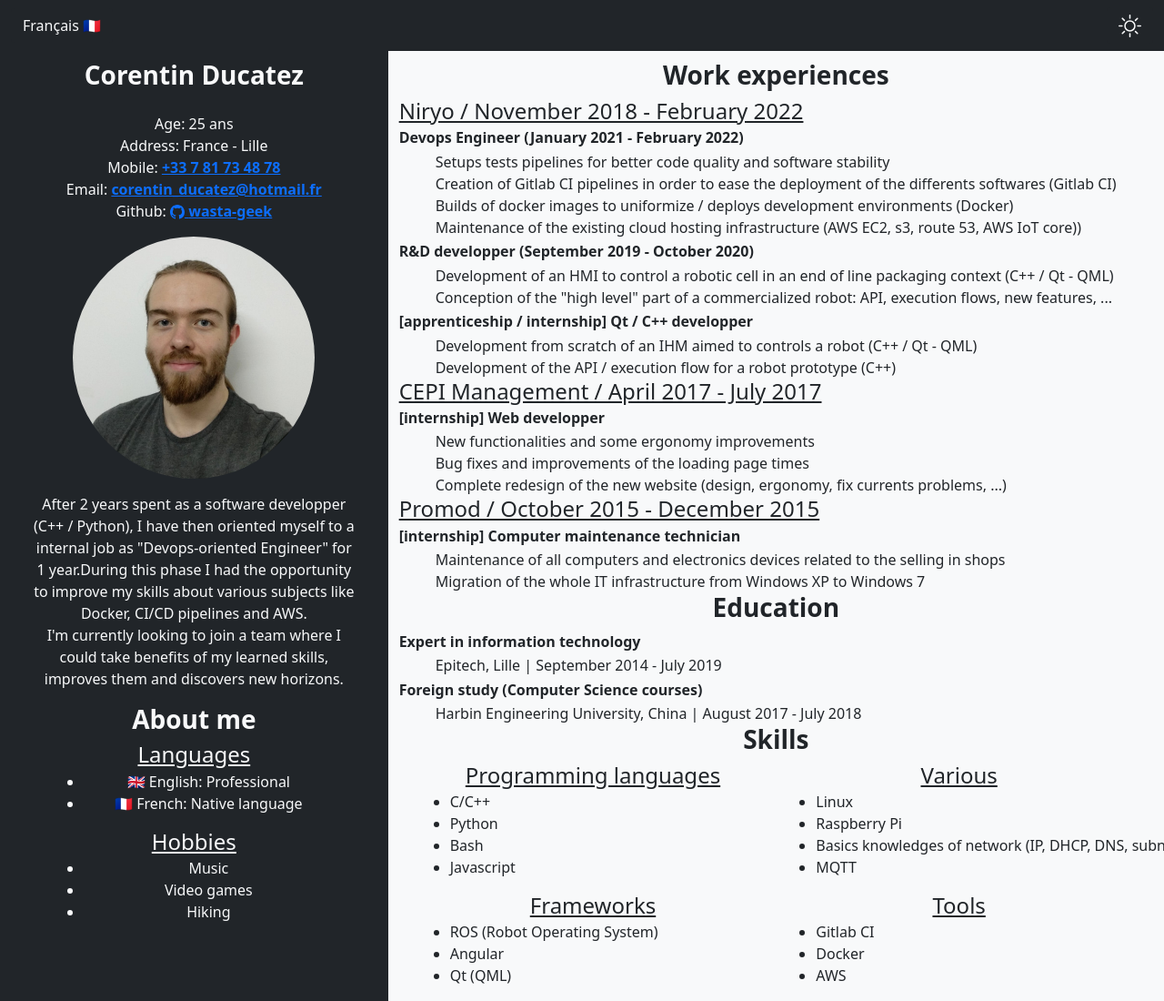
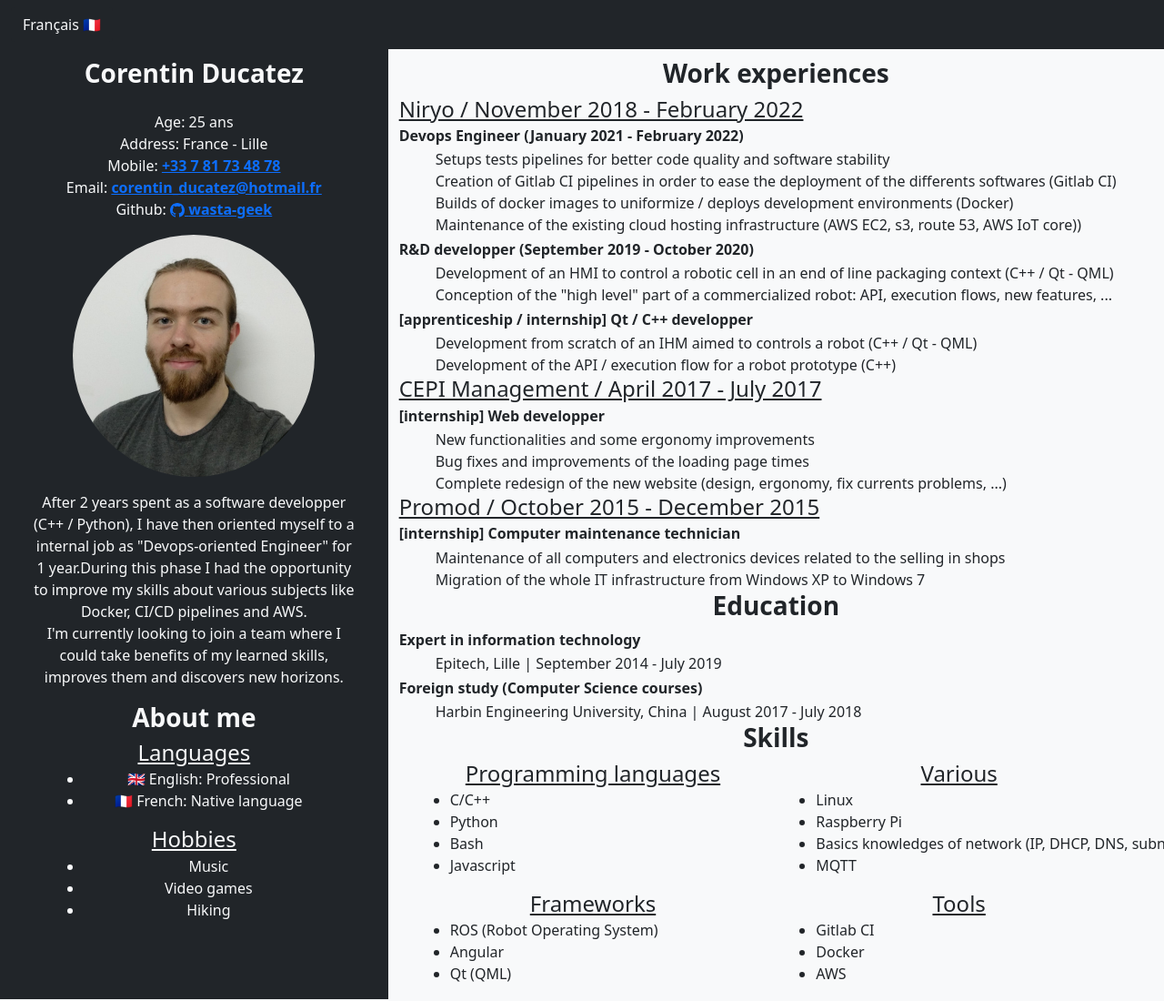
Before and after one commit to Wasta-Geek/curriculum-vitae, a Jekyll site: the page built from src/en/index.markdown, in a window 1280 px wide. Shown: the whole page at 91% size. Built offline with Jekyll 4.4.1, drawn with Linux system fonts in a browser that asks for light colours.

Commit message:
Remove theme switch (do not match anymore with the new style)

```diff
--- a/src/_includes/header.html
+++ b/src/_includes/header.html
@@ -10,7 +10,8 @@
         <a href="/{{ language }}" class="language_button">
           <button class="btn bg-dark text-light no-theme-switch">{{ site.data.languages["label"][language] }} {{ site.data.languages["icon"][language] }}</button>
         </a>
-        <a id="lightSwitch" onclick="onToggleMode(this)"><button class="bg-dark text-light rounded btn no-theme-switch">
+        <!-- There was a notion of theme before, not used anymore -->
+        <!-- <a id="lightSwitch" onclick="onToggleMode(this)"><button class="bg-dark text-light rounded btn no-theme-switch">
           <svg
             xmlns="http://www.w3.org/2000/svg"
             width="25"
@@ -23,7 +24,7 @@
               d="M8 11a3 3 0 1 1 0-6 3 3 0 0 1 0 6zm0 1a4 4 0 1 0 0-8 4 4 0 0 0 0 8zM8 0a.5.5 0 0 1 .5.5v2a.5.5 0 0 1-1 0v-2A.5.5 0 0 1 8 0zm0 13a.5.5 0 0 1 .5.5v2a.5.5 0 0 1-1 0v-2A.5.5 0 0 1 8 13zm8-5a.5.5 0 0 1-.5.5h-2a.5.5 0 0 1 0-1h2a.5.5 0 0 1 .5.5zM3 8a.5.5 0 0 1-.5.5h-2a.5.5 0 0 1 0-1h2A.5.5 0 0 1 3 8zm10.657-5.657a.5.5 0 0 1 0 .707l-1.414 1.415a.5.5 0 1 1-.707-.708l1.414-1.414a.5.5 0 0 1 .707 0zm-9.193 9.193a.5.5 0 0 1 0 .707L3.05 13.657a.5.5 0 0 1-.707-.707l1.414-1.414a.5.5 0 0 1 .707 0zm9.193 2.121a.5.5 0 0 1-.707 0l-1.414-1.414a.5.5 0 0 1 .707-.707l1.414 1.414a.5.5 0 0 1 0 .707zM4.464 4.465a.5.5 0 0 1-.707 0L2.343 3.05a.5.5 0 1 1 .707-.707l1.414 1.414a.5.5 0 0 1 0 .708z"
             />
           </svg>
-        </button></a>
+        </button></a> -->
         {% endif %}
         {% endfor %}
       </div>
--- a/src/_layouts/resume.html
+++ b/src/_layouts/resume.html
@@ -19,7 +19,8 @@
             </div>
         </div>
     </main>
+    <!-- There was a notion of theme before, not used anymore -->
     <!-- JS theme_switch -->
-    <script src="../assets/js/theme_switch.js" defer></script>
+    <!-- <script src="../assets/js/theme_switch.js" defer></script> -->
 </body>
 </html>
```
